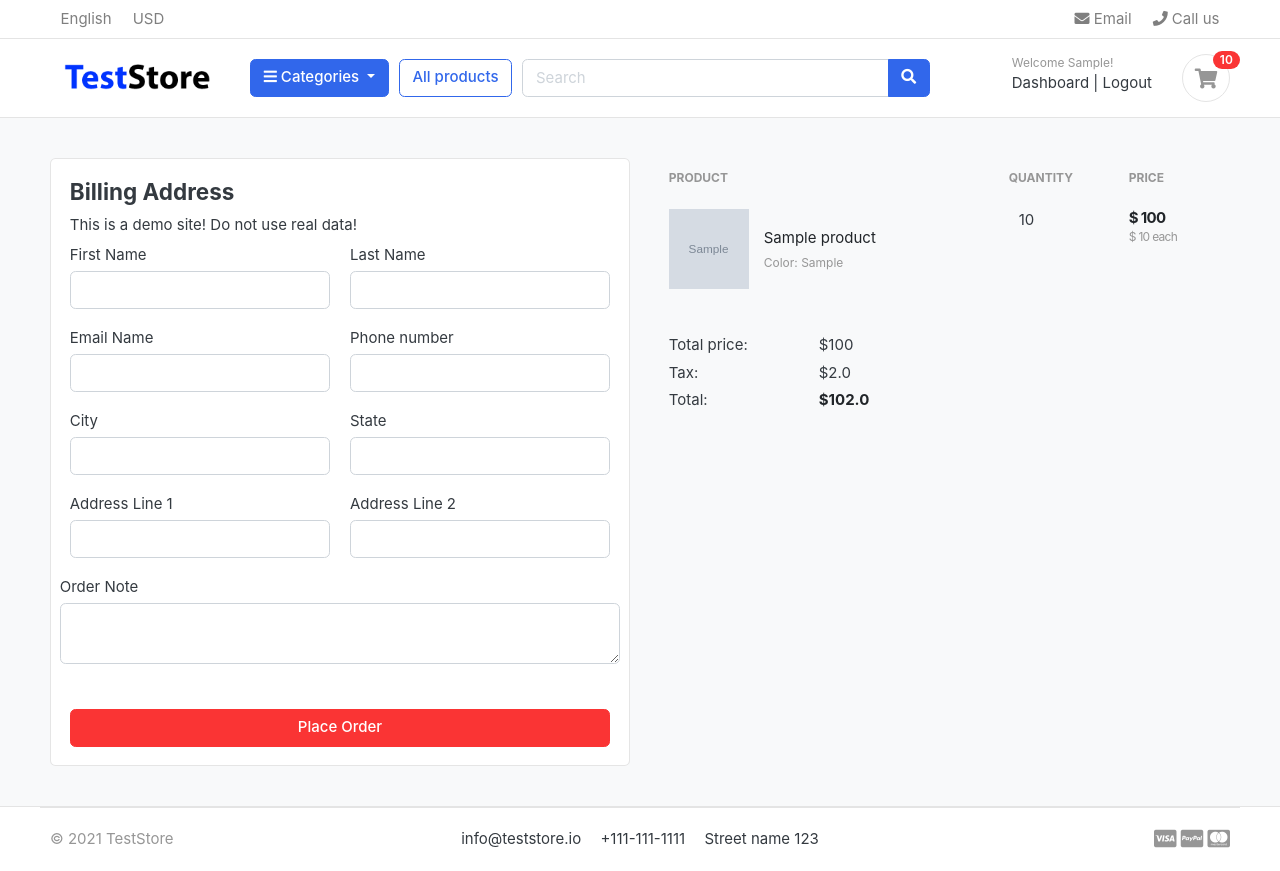
After one commit to Pavel-Malyutin/clothing_store, a Django app: page /cart/checkout/ in a window 1280 px wide. The commit adds this page. Run offline with Django 3.2, Linux system fonts and the light colour scheme; a user stored in the database is signed in; tables that the repository leaves empty hold one stand-in row (values such as "Sample post"); grey boxes marked "Sample" are stand-in pictures; some libraries are stand-ins or nearby versions; some web fonts are replaced.

Commit message:
added checkout

```diff
--- a/carts/context_processors.py
+++ b/carts/context_processors.py
@@ -6,7 +6,10 @@ def counter(request):
     cart_count = 0
     try:
         cart = Cart.objects.filter(cart_id=_cart_id(request))
-        cart_items = CartItem.objects.all().filter(cart=cart[:1])
+        if request.user.is_authenticated:
+            cart_items = CartItem.objects.all().filter(user=request.user)
+        else:
+            cart_items = CartItem.objects.all().filter(cart=cart[:1])
         for cart_item in cart_items:
             cart_count += cart_item.quantity
     except Cart.DoesNotExist:
--- a/carts/models.py
+++ b/carts/models.py
@@ -1,5 +1,6 @@
 from django.db import models
 from store.models import Product, Variation
+from accounts.models import Account
 
 
 class Cart(models.Model):
@@ -11,9 +12,10 @@ class Cart(models.Model):
 
 
 class CartItem(models.Model):
+    user = models.ForeignKey(Account, on_delete=models.CASCADE, null=True)
     product = models.ForeignKey(Product, on_delete=models.CASCADE)
-    variations = models.ManyToManyField(Variation, blank=True)
-    cart = models.ForeignKey(Cart, on_delete=models.CASCADE)
+    variations = models.ManyToManyField(Variation, blank=True, )
+    cart = models.ForeignKey(Cart, on_delete=models.CASCADE, null=True)
     quantity = models.IntegerField()
     is_active = models.BooleanField(default=True)
 
--- a/carts/urls.py
+++ b/carts/urls.py
@@ -6,4 +6,5 @@ urlpatterns = [
     path('add_cart/<int:product_id>/', views.add_cart, name='add_cart'),
     path('remove_cart/<int:product_id>/<int:cart_item_id>/', views.remove_cart, name='remove_cart'),
     path('remove_cart_item/<int:product_id>/<int:cart_item_id>/', views.remove_cart_item, name='remove_cart_item'),
+    path('checkout/', views.checkout, name='checkout'),
 ]
--- a/carts/views.py
+++ b/carts/views.py
@@ -2,6 +2,7 @@ from django.shortcuts import render, redirect, get_object_or_404
 from store.models import Product, Variation
 from .models import Cart, CartItem
 from django.core.exceptions import ObjectDoesNotExist
+from django.contrib.auth.decorators import login_required
 
 
 def _cart_id(request):
@@ -12,69 +13,146 @@ def _cart_id(request):
 
 
 def add_cart(request, product_id):
+    # Да, я знаю, что это полная жесть, но как сделать лучше я пока не знаю(
+    current_user = request.user
     product = Product.objects.get(id=product_id)
-    product_variation = []
-    if request.method == 'POST':
-        for i in request.POST:
-            key = i
-            value = request.POST[key]
-            try:
-                variation = Variation.objects.get(
-                    product=product,
-                    variation_category__iexact=key,
-                    variation_value__iexact=value,
-                     )
-                product_variation.append(variation)
-            except:
-                pass
 
-    try:
-        cart = Cart.objects.get(cart_id=_cart_id(request))
-    except Cart.DoesNotExist:
-        cart = Cart.objects.create(
-            cart_id=_cart_id(request)
-        )
-    cart.save()
+    if current_user.is_authenticated:
+        product_variation = []
+        if request.method == 'POST':
+            for item in request.POST:
+                key = item
+                value = request.POST[key]
 
-    is_cart_item_exist = CartItem.objects.filter(product=product, cart=cart).exists()
-    if is_cart_item_exist:
-        cart_item = CartItem.objects.filter(product=product, cart=cart)
-        existing_variations_list = []
-        item_id = []
-        for item in cart_item:
-            existing_variation = item.variations.all()
-            existing_variations_list.append(list(existing_variation))
-            item_id.append(item.id)
-        if product_variation in existing_variations_list:
-            item_index = existing_variations_list.index(product_variation)
-            item_variation_id = item_id[item_index]
-            item = CartItem.objects.get(product=product, id=item_variation_id)
-            item.quantity += 1
-            item.save()
+                try:
+                    variation = Variation.objects.get(product=product,
+                                                      variation_category__iexact=key,
+                                                      variation_value__iexact=value
+                                                      )
+                    product_variation.append(variation)
+                except:
+                    pass
+
+        is_cart_item_exists = CartItem.objects.filter(product=product, user=current_user).exists()
+        if is_cart_item_exists:
+            cart_item = CartItem.objects.filter(product=product, user=current_user)
+            ex_var_list = []
+            id = []
+            for item in cart_item:
+                existing_variation = item.variations.all()
+                ex_var_list.append(list(existing_variation))
+                id.append(item.id)
+
+            if product_variation in ex_var_list:
+                index = ex_var_list.index(product_variation)
+                item_id = id[index]
+                item = CartItem.objects.get(product=product, id=item_id)
+                item.quantity += 1
+                item.save()
+
+            else:
+                product_variation.reverse()
+                if product_variation in ex_var_list:
+                    index = ex_var_list.index(product_variation)
+                    item_id = id[index]
+                    item = CartItem.objects.get(product=product, id=item_id)
+                    item.quantity += 1
+                    item.save()
+                else:
+                    item = CartItem.objects.create(product=product, quantity=1, user=current_user)
+                    if len(product_variation) > 0:
+                        item.variations.clear()
+                        item.variations.add(*product_variation)
+                item.save()
+
         else:
-            item = CartItem.objects.create(product=product, quantity=1, cart=cart)
+            cart_item = CartItem.objects.create(
+                product=product,
+                quantity=1,
+                user=current_user,
+            )
             if len(product_variation) > 0:
-                item.variations.clear()
-                item.variations.add(*product_variation)
-            item.save()
+                cart_item.variations.clear()
+                cart_item.variations.add(*product_variation)
+            cart_item.save()
+        return redirect('cart')
+
     else:
-        cart_item = CartItem.objects.create(
-            product=product,
-            quantity=1,
-            cart=cart,
-        )
-        if len(product_variation) > 0:
-            cart_item.variations.clear()
-            cart_item.variations.add(*product_variation)
-        cart_item.save()
-    return redirect('cart')
+        product_variation = []
+        if request.method == 'POST':
+            for item in request.POST:
+                key = item
+                value = request.POST[key]
+
+                try:
+                    variation = Variation.objects.get(product=product,
+                                                      variation_category__iexact=key,
+                                                      variation_value__iexact=value,
+                                                      )
+                    product_variation.append(variation)
+                except:
+                    pass
+
+        try:
+            cart = Cart.objects.get(cart_id=_cart_id(request))
+        except Cart.DoesNotExist:
+            cart = Cart.objects.create(
+                cart_id=_cart_id(request)
+            )
+        cart.save()
+
+        is_cart_item_exists = CartItem.objects.filter(product=product, cart=cart).exists()
+        if is_cart_item_exists:
+            cart_item = CartItem.objects.filter(product=product, cart=cart)
+            ex_var_list = []
+            id = []
+            for item in cart_item:
+                existing_variation = item.variations.all()
+                ex_var_list.append(list(existing_variation))
+                id.append(item.id)
+
+            if product_variation in ex_var_list:
+                index = ex_var_list.index(product_variation)
+                item_id = id[index]
+                item = CartItem.objects.get(product=product, id=item_id)
+                item.quantity += 1
+                item.save()
+
+            else:
+                product_variation.reverse()
+                if product_variation in ex_var_list:
+                    index = ex_var_list.index(product_variation)
+                    item_id = id[index]
+                    item = CartItem.objects.get(product=product, id=item_id)
+                    item.quantity += 1
+                    item.save()
+                else:
+                    item = CartItem.objects.create(product=product, quantity=1, cart=cart)
+                    if len(product_variation) > 0:
+                        item.variations.clear()
+                        item.variations.add(*product_variation)
+                item.save()
+        else:
+            cart_item = CartItem.objects.create(
+                product=product,
+                quantity=1,
+                cart=cart,
+            )
+            if len(product_variation) > 0:
+                cart_item.variations.clear()
+                cart_item.variations.add(*product_variation)
+            cart_item.save()
+        return redirect('cart')
 
 
 def remove_cart(request, product_id, cart_item_id):
-    cart = Cart.objects.get(cart_id=_cart_id(request))
     product = get_object_or_404(Product, id=product_id)
     try:
-        cart_item = CartItem.objects.get(product=product, cart=cart, id=cart_item_id)
+        if request.user.is_authenticated:
+            cart_item = CartItem.objects.get(product=product, user=request.user, id=cart_item_id)
+        else:
+            cart = Cart.objects.get(cart_id=_cart_id(request))
+            cart_item = CartItem.objects.get(product=product, cart=cart, id=cart_item_id)
         if cart_item.quantity > 1:
             cart_item.quantity -= 1
             cart_item.save()
@@ -86,9 +164,12 @@ def remove_cart(request, product_id, cart_item_id):
 
 
 def remove_cart_item(request, product_id, cart_item_id):
-    cart = Cart.objects.get(cart_id=_cart_id(request))
     product = get_object_or_404(Product, id=product_id)
-    cart_item = CartItem.objects.get(product=product, cart=cart, id=cart_item_id)
+    if request.user.is_authenticated:
+        cart_item = CartItem.objects.get(product=product, user=request.user, id=cart_item_id)
+    else:
+        cart = Cart.objects.get(cart_id=_cart_id(request))
+        cart_item = CartItem.objects.get(product=product, cart=cart, id=cart_item_id)
     cart_item.delete()
     return redirect('cart')
 
@@ -97,8 +178,39 @@ def cart(request, total=0, quantity=0, cart_items=None):
     try:
         tax = 0
         grand_total = 0
-        cart = Cart.objects.get(cart_id=_cart_id(request))
-        cart_items = CartItem.objects.filter(cart=cart, is_active=True)
+        if request.user.is_authenticated:
+            cart_items = CartItem.objects.filter(user=request.user, is_active=True)
+        else:
+            cart = Cart.objects.get(cart_id=_cart_id(request))
+            cart_items = CartItem.objects.filter(cart=cart, is_active=True)
+        for cart_item in cart_items:
+            total += (cart_item.product.price * cart_item.quantity)
+            quantity += cart_item.quantity
+        tax = (2 * total) / 100
+        grand_total = total + tax
+    except ObjectDoesNotExist:
+        pass  # just ignore
+
+    context = {
+        'total': total,
+        'quantity': quantity,
+        'cart_items': cart_items,
+        'tax': tax,
+        'grand_total': grand_total,
+    }
+    return render(request, 'store/cart.html', context)
+
+
+@login_required(login_url='login')
+def checkout(request, total=0, quantity=0, cart_items=None):
+    try:
+        tax = 0
+        grand_total = 0
+        if request.user.is_authenticated:
+            cart_items = CartItem.objects.filter(user=request.user, is_active=True)
+        else:
+            cart = Cart.objects.get(cart_id=_cart_id(request))
+            cart_items = CartItem.objects.filter(cart=cart, is_active=True)
         for item in cart_items:
             total += int(item.product.price * item.quantity)
             quantity += item.quantity
@@ -114,4 +226,5 @@ def cart(request, total=0, quantity=0, cart_items=None):
         'tax': tax,
         'grand_total': grand_total,
     }
-    return render(request, 'store/cart.html', context)
+
+    return render(request, 'store/checkout.html', context)
--- a/store/templates/store/cart.html
+++ b/store/templates/store/cart.html
@@ -100,7 +100,7 @@
 			<p class="text-center mb-3">
 				<img src="{% static 'images/misc/payments.png' %}" height="26">
 			</p>
-			<a href="./place-order.html" class="btn btn-danger btn-block"> Checkout </a>
+			<a href="{% url 'checkout' %}" class="btn btn-danger btn-block"> Checkout </a>
 			<a href="{% url 'store' %}" class="btn btn-light btn-block">Continue Shopping</a>
 		</div> <!-- card-body.// -->
 		</div> <!-- card.// -->
--- /dev/null
+++ b/store/templates/store/checkout.html
@@ -0,0 +1,133 @@
+{% extends 'base.html' %}
+{%  load static %}
+
+{% block content %}
+
+<section class="section-content padding-y bg">
+<div class="container">
+
+<div class="row">
+	<aside class="col-lg-6">
+<div class="card">
+    <div class="card-body">
+        <h4 class="card-title mb-2">Billing Address</h4>
+        <span>This is a demo site! Do not use real data!</span>
+        <form action="" method="POST">
+            {% csrf_token %}
+            <div class="form row mt-2">
+                <div class="col form-group">
+                    <label for="">First Name</label>
+                    <input type="text" name="first_name" class="form-control" required>
+                </div>
+                <div class="col form-group">
+                    <label for="">Last Name</label>
+                    <input type="text" name="last_name" class="form-control" required>
+                </div>
+            </div>
+            <div class="form row">
+                <div class="col form-group">
+                    <label for="">Email Name</label>
+                    <input type="email" name="email_name" class="form-control" required>
+                </div>
+                <div class="col form-group">
+                    <label for="">Phone number</label>
+                    <input type="text" name="phone" class="form-control" required>
+                </div>
+            </div>
+            <div class="form row">
+                <div class="col form-group">
+                    <label for="">City</label>
+                    <input type="text" name="city" class="form-control" required>
+                </div>
+                <div class="col form-group">
+                    <label for="">State</label>
+                    <input type="text" name="state" class="form-control">
+                </div>
+            </div>
+            <div class="form row">
+                <div class="col form-group">
+                    <label for="">Address Line 1</label>
+                    <input type="text" name="address_line_1" class="form-control" required>
+                </div>
+                <div class="col form-group">
+                    <label for="">Address Line 2</label>
+                    <input type="text" name="address_line_2" class="form-control">
+                </div>
+            </div>
+            <div class="form row">
+                <label for="">Order Note</label>
+                <textarea name="order_note" rows="2" class="form-control"></textarea>
+            </div>
+
+        <button type="submit" name="submit" class="btn btn-danger btn-block mt-5">Place Order</button>
+    </div>
+</div>
+
+	</aside>
+	<aside class="col-lg-6">
+            <table class="table table-borderless table-shopping-cart">
+                <thead class="text-muted">
+                    <tr class="small text-uppercase">
+                      <th scope="col">Product</th>
+                      <th scope="col" width="120">Quantity</th>
+                      <th scope="col" width="120">Price</th>
+                    </tr>
+                </thead>
+            <tbody>
+
+            {%  for cart_item in cart_items %}
+                <tr>
+                    <td>
+                        <figure class="itemside align-items-center">
+                            <div class="aside"><img src="{{ cart_item.product.image.url }}" class="img-sm"></div>
+                            <figcaption class="info">
+                                <a href="{{ cart_item.product.get_url }}" class="title text-dark">{{ cart_item.product.product_name }}</a>
+                                <p class="text-muted small">
+                                    {% if cart_item.variations.all %}
+                                        {% for item in cart_item.variations.all %}
+                                            {{ item.variation_category | capfirst }}: {{ item.variation_value | capfirst }}
+                                            <br>
+                                        {% endfor %}
+                                    {% endif %}
+                                </p>
+                            </figcaption>
+                        </figure>
+                    </td>
+                    <td>
+                        <div class="col">
+                            <p>{{ cart_item.quantity }}</p>
+                        </div>
+                    </td>
+                    <td>
+                        <div class="price-wrap">
+                            <var class="price">$ {{ cart_item.sub_total }}</var>
+                            <small class="text-muted"> $ {{ cart_item.product.price }} each </small>
+                        </div> <!-- price-wrap .// -->
+                    </td>
+                </tr>
+            {%  endfor %}
+            </tbody>
+            </table>
+            <div class="card-body">
+                <dl class="dlist-align">
+                    <dt>Total price:</dt>
+                    <dd>${{ total }}</dd>
+                </dl>
+                <dl class="dlist-align">
+                    <dt>Tax:</dt>
+                    <dd> ${{ tax }}</dd>
+                </dl>
+                    <dl class="dlist-align">
+                    <dt>Total:</dt>
+                    <dd class="text-dark b"><strong>${{ grand_total }}</strong></dd>
+                </dl>
+            </div>
+   </form>
+</aside>
+
+
+</div>
+
+</section>
+
+{%  endblock %}
```
Also changed, not shown: accounts/views.py (+47 -1 lines), accounts/migrations/0002_alter_account_is_active.py (added), carts/migrations/0003_auto_20210723_1523.py (added).
